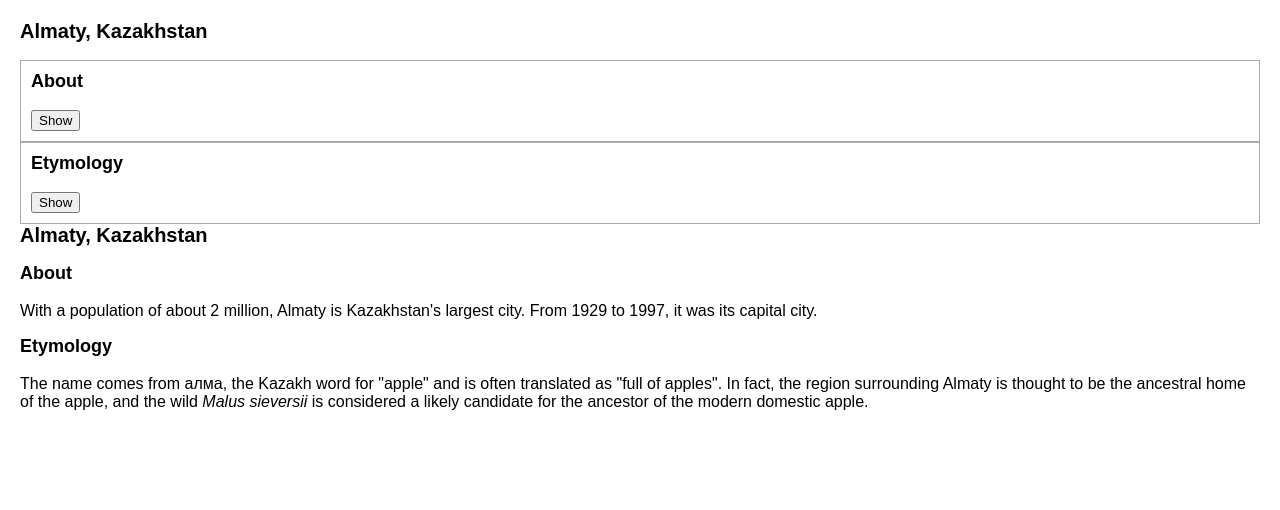
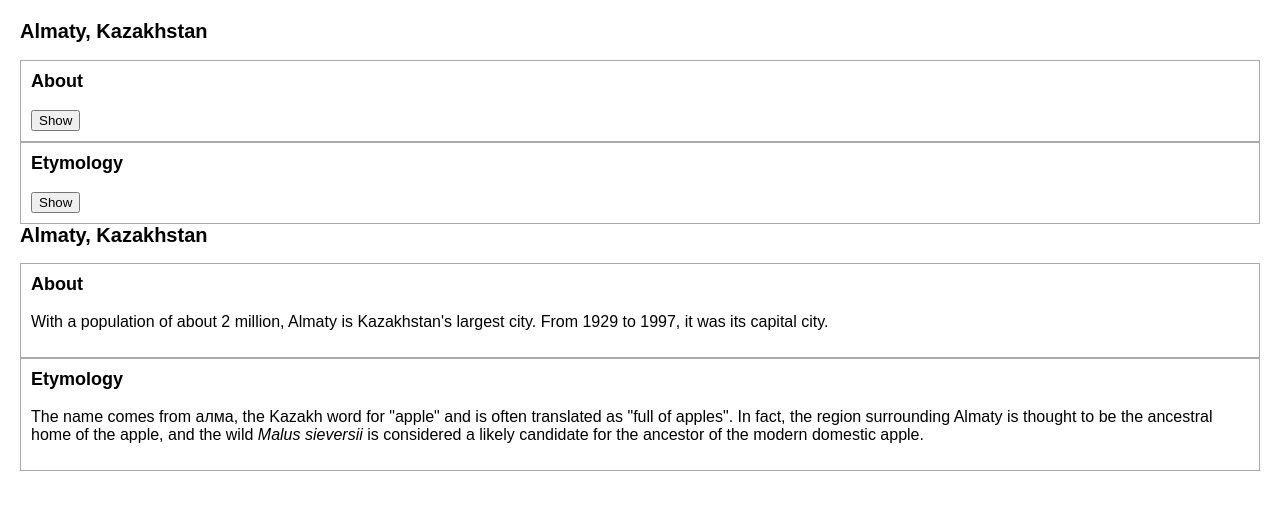
Before and after one commit to zelitosaide/react-js-course, a React (Create React App) app: page / in a window 1280 px wide. Shown: the top 510 px of the page. Built offline with nearby package versions, Linux system fonts and the light colour scheme.

Commit message:
Sharing State Between Components

```diff
--- a/src/learn/learn-react/managing-state/sharing-state-between-components/index.js
+++ b/src/learn/learn-react/managing-state/sharing-state-between-components/index.js
@@ -36,10 +36,10 @@ function Accordion() {
 
 function Panel({ title, children, isActive }) {
   return (
-    <>
+    <section className="panel">
       <h3>{title}</h3>
       {isActive ? <p>{children}</p> : <button>Show</button>}
-    </>
+    </section>
   );
 }
 
```
